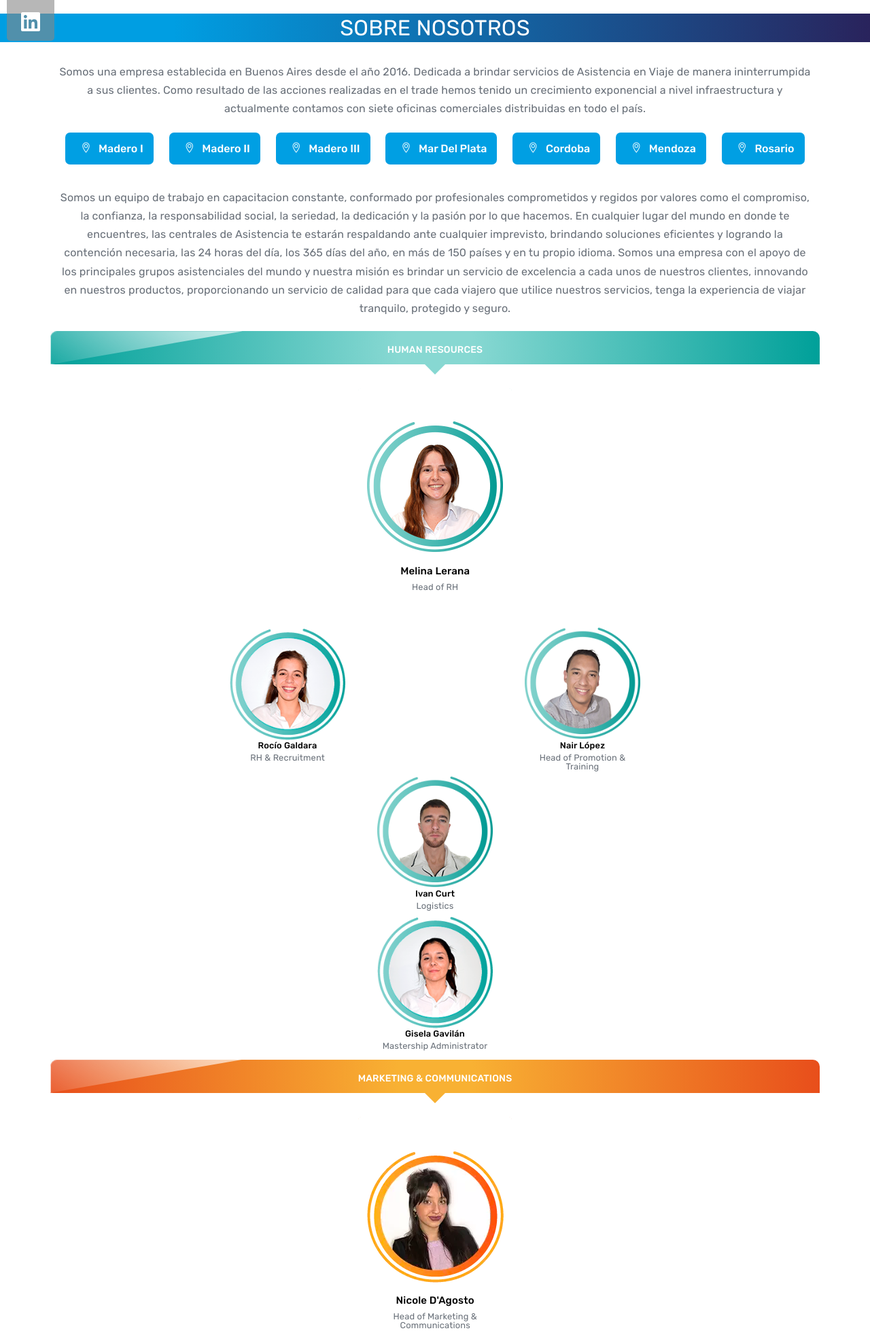
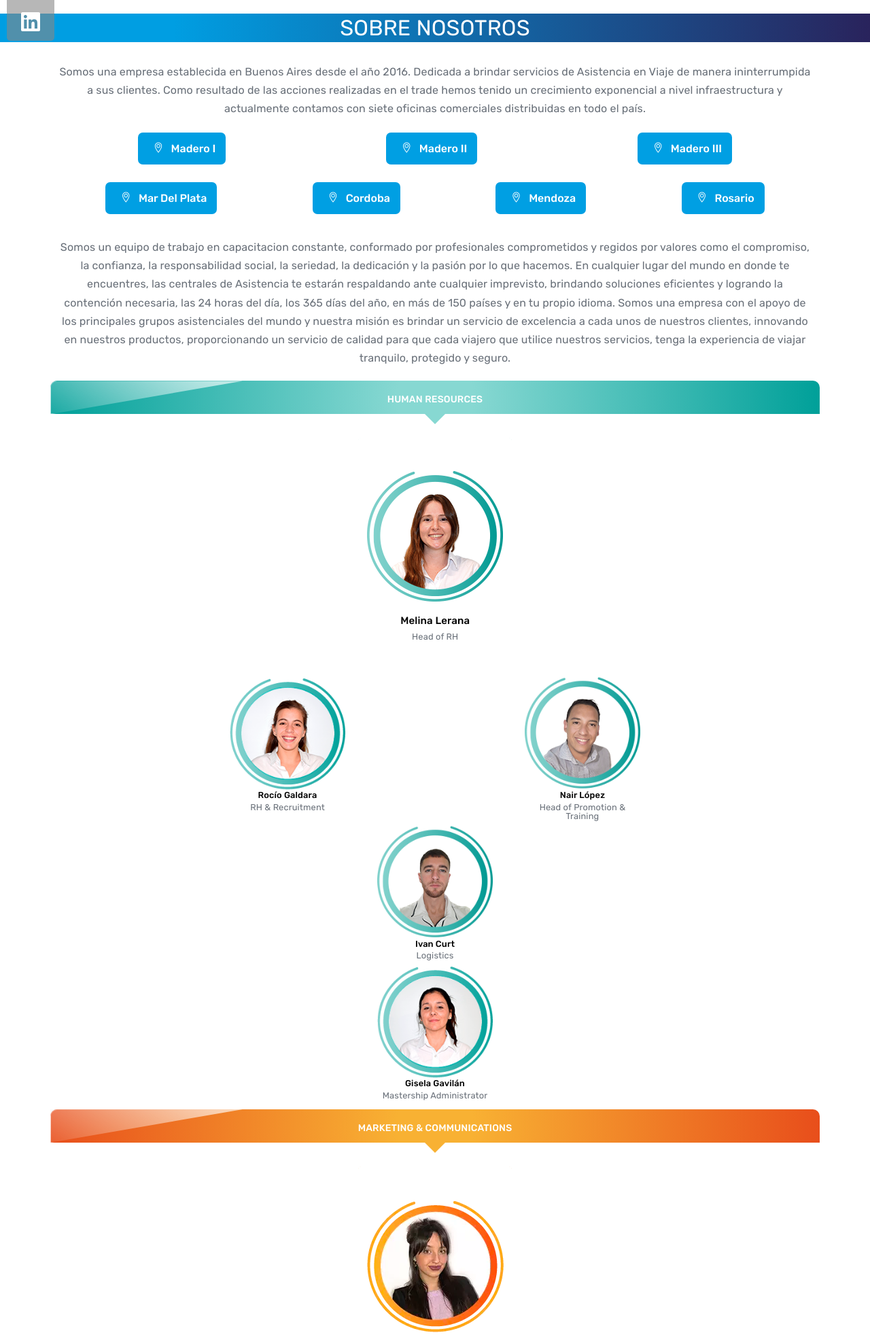
Before and after one commit to gustavo-avril/paginaweb, a PHP site: page /quienes.html in a window 1280 px wide. Shown: the part 344-2308 px from the top of the page at 68% size. Run offline with PHP 8.4, Linux system fonts and the light colour scheme; some libraries are stand-ins or nearby versions.

Commit message:
quienes somos

```diff
--- a/quienes.html
+++ b/quienes.html
@@ -115,6 +115,20 @@
 				<button class="maps">
 					<span class="pins"><i class="ti-location-pin"></i> madero III</span>
 				</button>
+				<!--<button class="maps">
+					<span class="pins"><i class="ti-location-pin"></i> mar del plata</span>
+				</button>
+				<button class="maps">
+					<span class="pins"><i class="ti-location-pin"></i> cordoba</span>
+				</button>
+				<button class="maps">
+					<span class="pins"><i class="ti-location-pin"></i> mendoza</span>
+				</button>
+				<button class="maps">
+					<span class="pins"><i class="ti-location-pin"></i> rosario</span>
+				</button> -->
+			</div>
+			<div class="locations mapas">
 				<button class="maps">
 					<span class="pins"><i class="ti-location-pin"></i> mar del plata</span>
 				</button>
@@ -128,20 +142,6 @@
 					<span class="pins"><i class="ti-location-pin"></i> rosario</span>
 				</button>
 			</div>
-			<!--<div class="locations">
-				<button class="maps">
-					<span class="pins"><i class="ti-location-pin"></i> mar del plata</span>
-				</button>
-				<button class="maps">
-					<span class="pins"><i class="ti-location-pin"></i> cordoba</span>
-				</button>
-				<button class="maps">
-					<span class="pins"><i class="ti-location-pin"></i> mendoza</span>
-				</button>
-				<button class="maps">
-					<span class="pins"><i class="ti-location-pin"></i> rosario</span>
-				</button>
-			</div> -->
 			<div class="text-center">
 				<p>Somos un equipo de trabajo en capacitacion constante, conformado por profesionales comprometidos y regidos por valores como el compromiso, la confianza, la responsabilidad social, la seriedad, la dedicación y la pasión por lo que hacemos.
 					En cualquier lugar del mundo en donde te encuentres, las centrales de Asistencia te estarán respaldando ante cualquier imprevisto, brindando soluciones eficientes y logrando la contención necesaria, las 24 horas del día, los 365 días del año, en más de 150 países y en tu propio idioma.
--- a/scss/templates/_quienes.scss
+++ b/scss/templates/_quienes.scss
@@ -9,7 +9,7 @@
 .locations{
 	display: flex;
 	justify-content: space-around;
-	flex-wrap: wrap;
+	//flex-wrap: wrap;
 	margin: 1rem 0;
 	.maps{
 		background: $primary-color;
@@ -22,6 +22,10 @@
 		text-transform: capitalize;
 		font-weight: 500;
 		color: white;
+	}
+	.mapas{
+		display: flex;
+		justify-content: space-around;
 	}
 }
 // Organigrama
@@ -462,10 +466,6 @@
 	display: flex;
 	justify-content: space-evenly;
 	flex-wrap: wrap;
-	//display: grid;
-	//grid-template-columns: repeat(auto-fill, 200px);
-	//align-items: center;
-	//justify-content: center;
 }
 .evenly2{
 	display: grid;
@@ -623,6 +623,10 @@ i {
 	.locations{
 		justify-content: space-evenly;
 	}
+	.mapas{
+		display: grid !important;
+		grid-template-columns: repeat(3, 1fr);
+	}
 }
 
 @include mobile {
@@ -681,4 +685,8 @@ i {
 	.locations{
 		justify-content: space-evenly;
 	}
+	.mapas{
+		display: grid !important;
+		grid-template-columns: repeat(3, 1fr);
+	}
 }
```
Also changed, not shown: css/style.min.css, 1 other file.
